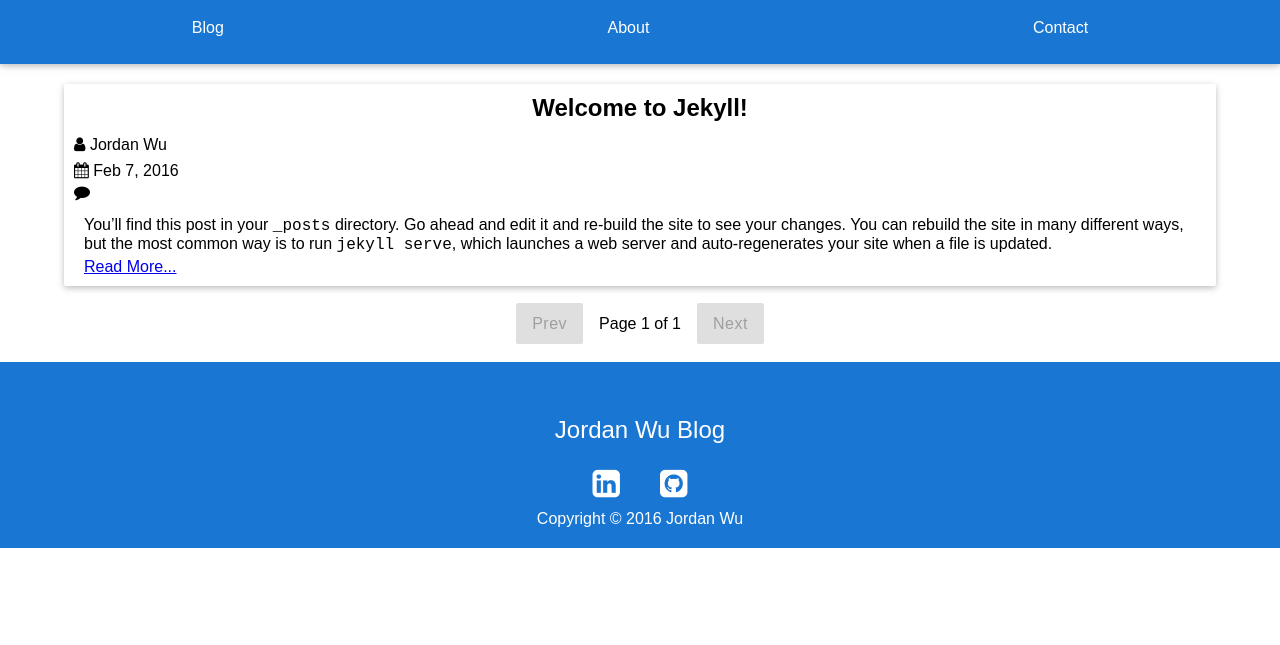
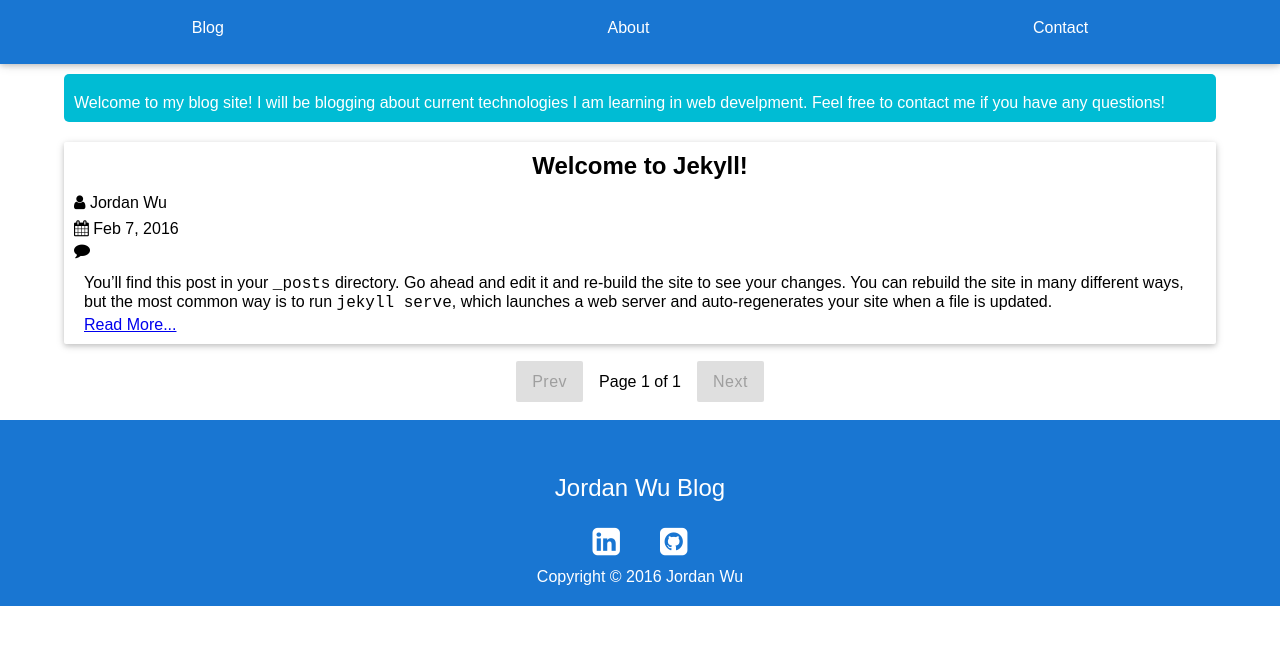
Before and after one commit to JordanSpencerWu/old-website, a Jekyll site: the page built from index.html, in a window 1280 px wide. Shown: the top 645 px of the page. Built offline with Jekyll 4.4.1, drawn with Linux system fonts in a browser that asks for light colours; nearby versions of some CDN libraries; the list of posts is cut into pages by our own code; comment, search, counter and statistics services are not loaded.

Commit message:
add blog info to index.html

```diff
--- a/_sass/styles.scss
+++ b/_sass/styles.scss
@@ -44,6 +44,12 @@
 .container {
   margin: 0 auto;
   width: 90%;
+}
+
+pre {
+  display: flex;
+  align-items: center;
+  justify-content: center;
 }
 
 .site-footer {
@@ -152,7 +158,7 @@
 
 .about-me-description {
   padding: 20px;
-  font-size: 1.656rem;
+  font-size: 1rem;
 }
 
 .pagination {
@@ -195,3 +201,16 @@
     padding: 4px 0;
   }
 }
+
+.blog-wrapper {
+  border-radius: 5px;
+  background-color: #00BCD4;
+  color: #fff;
+  padding-top: 10px;
+  margin-top: 10px;
+}
+
+.blog-info {
+  padding: 10px;
+  margin: 0;
+}
--- a/index.html
+++ b/index.html
@@ -1,6 +1,12 @@
 ---
 layout: default
 ---
+<header class="blog-wrapper">
+  <p class="blog-info">
+    Welcome to my blog site! I will be blogging about current technologies I am learning
+    in web develpment. Feel free to contact me if you have any questions!
+  </p>
+</header>
 <!-- This loops through the paginated posts -->
 <div class="card shadow">
   {% for post in paginator.posts %}
```
